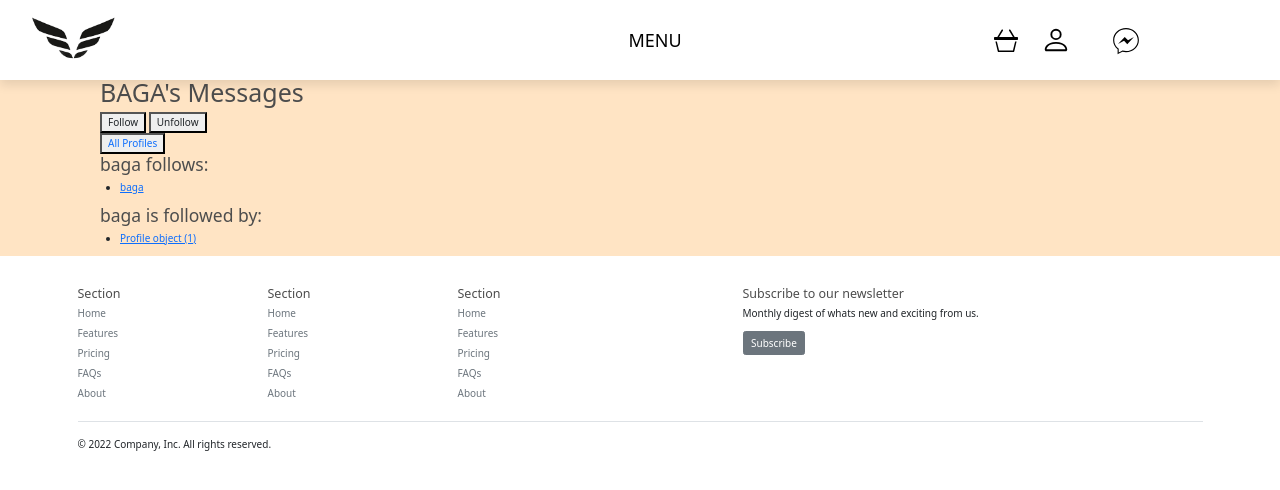
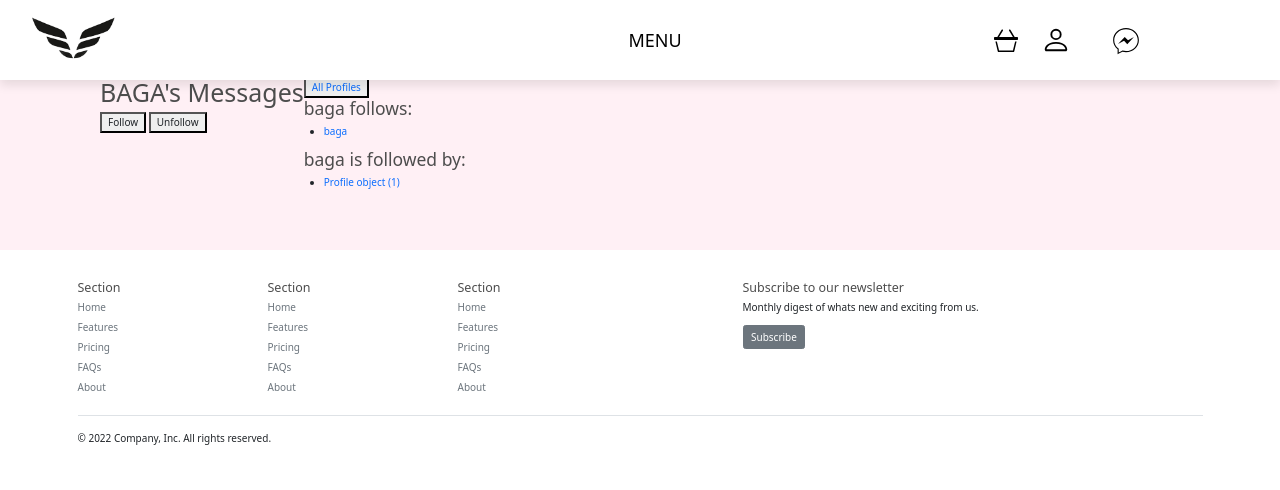
Before and after one commit to sdu-be-22/Vigorous, a Django app: page /messenger/profile/1 in a window 1280 px wide. Shown: the top 490 px of the page. Run offline with Django 4.2, Linux system fonts and the light colour scheme; a user stored in the database is signed in; data comes from the database, SQL or seed files in the repository; parts of the project's set-up code (start-up, migrations or seed data) failed here and were passed over; some libraries are stand-ins or nearby versions.

Commit message:
Update profile.html

```diff
--- a/coffeeshop/sending/templates/sending/profile.html
+++ b/coffeeshop/sending/templates/sending/profile.html
@@ -1,6 +1,29 @@
 {% extends 'base.html' %}
 
 {% block content %}
+
+<style>
+
+    a{
+        text-decoration: none;
+    }
+    .box{
+        margin-bottom: 200px;
+        width:800px;
+    }
+    a:hover {
+        text-decoration: none;
+    }
+    .column {
+        margin-bottom: 50px;
+    }
+    #content {
+        background: lavenderblush;
+        display: block;
+    }
+</style>
+
+<div style="display: flex">
 
     <div class="column">
 
@@ -93,5 +116,6 @@
         </div>
 
     </div>
+</div>
 
 {% endblock content %}
```
Lines whose indentation alone changed are shown as unchanged.
